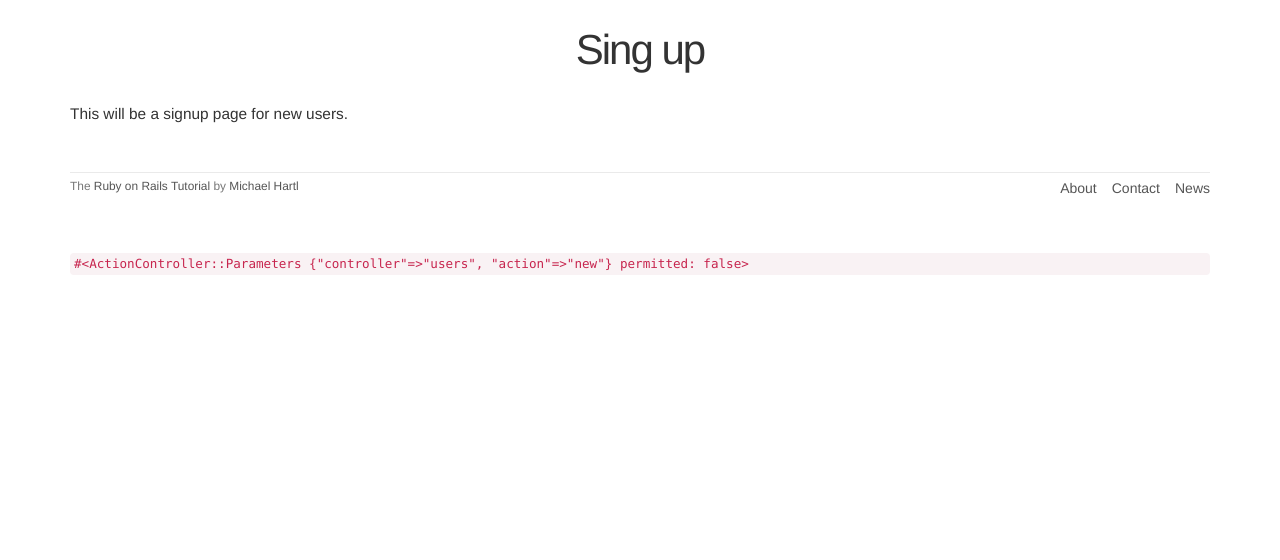
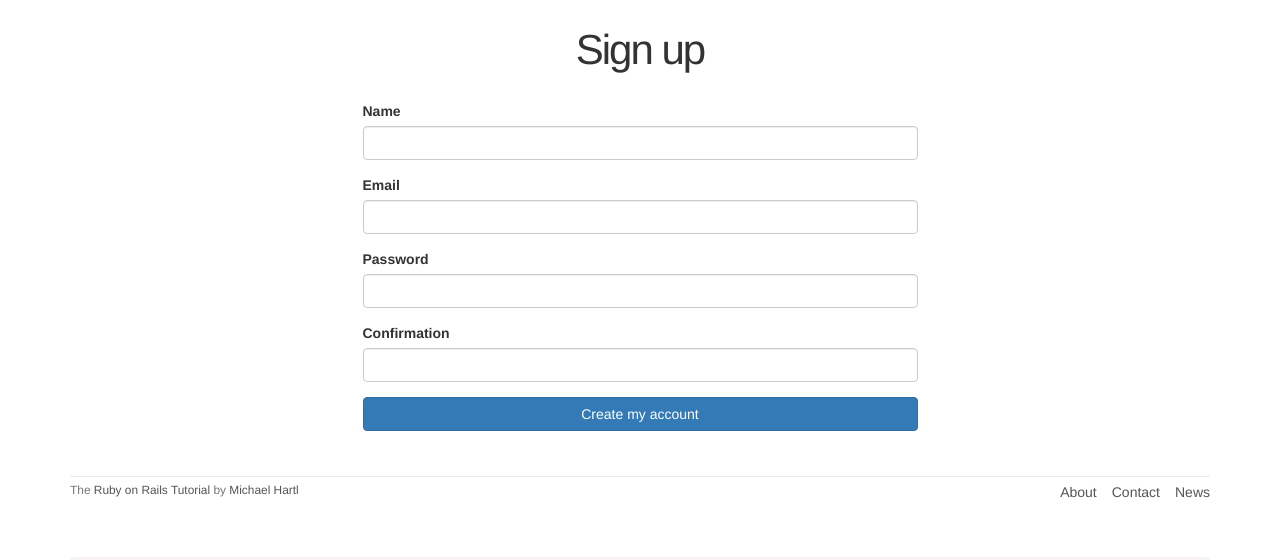
Before and after one commit to HayateKato/sample_app, a Rails app: page /users/new in a window 1280 px wide. Shown: the part 51-611 px from the top of the page. Run offline with Rails 7, Linux system fonts and the light colour scheme; style sheets or scripts are compiled from the project's sources; some libraries are stand-ins or nearby versions.

Commit message:
Update to test invalid user resistration

```diff
--- a/app/assets/stylesheets/custom.scss
+++ b/app/assets/stylesheets/custom.scss
@@ -2,6 +2,16 @@
 @import "bootstrap";
 
 $light-gray: #777;
+
+/* mixins, variables, etc. */
+
+$gray-medium-light: #eaeaea;
+
+@mixin box_sizing {
+  -moz-box-sizing:    border-box;
+  -webkit-box-sizing: border-box;
+  box-sizing:         border-box;
+}
 
 /* universal */
 
@@ -139,3 +149,31 @@ aside {
 .gravatar_edit {
   margin-top: 15px;
 }
+
+/* forms */
+
+input, textarea {
+  border: 1px solid #bbb;
+  width: 100%;
+  margin-bottom: 15px;
+  @include box_sizing;
+}
+
+input {
+  height: auto !important;
+}
+
+#error_explanation {
+  color: red;
+  ul {
+    color: red;
+    margin: 0 0 30px 0;
+  }
+}
+
+.field_with_errors {
+  @extend .has-error;
+  .form-control {
+    color: $state-danger-text;
+  }
+}
--- a/app/controllers/users_controller.rb
+++ b/app/controllers/users_controller.rb
@@ -1,8 +1,25 @@
 class UsersController < ApplicationController
   def new
+    @user = User.new
   end
 
-def show
+  def show
     @user = User.find(params[:id])
   end
+
+  def create
+    @user = User.new(user_params)
+    if @user.save
+      # 保存の成功をここで扱う。
+    else
+      render 'new', status: :unprocessable_entity
+    end
+  end
+
+  private
+
+    def user_params
+      params.require(:user).permit(:name, :email, :password,
+                                   :password_confirmation)
+    end
 end
--- /dev/null
+++ b/app/views/shared/_error_messages.html.erb
@@ -0,0 +1,12 @@
+<% if @user.errors.any? %>
+  <div id="error_explanation">
+    <div class="alert alert-danger">
+      The form contains <%= pluralize(@user.errors.count, "error") %>.
+    </div>
+    <ul>
+    <% @user.errors.full_messages.each do |msg| %>
+      <li><%= msg %></li>
+    <% end %>
+    </ul>
+  </div>
+<% end %>
--- a/app/views/users/new.html.erb
+++ b/app/views/users/new.html.erb
@@ -1,3 +1,24 @@
 <% provide(:title, 'Sign up') %>
-<h1>Sing up</h1>
-<p>This will be a signup page for new users.</p>
+<h1>Sign up</h1>
+
+<div class="row">
+  <div class="col-md-6 col-md-offset-3">
+    <%= form_with(model: @user) do |f| %>
+      <%= render 'shared/error_messages' %>
+
+      <%= f.label :name %>
+      <%= f.text_field :name, class: 'form-control' %>
+
+      <%= f.label :email %>
+      <%= f.email_field :email, class: 'form-control' %>
+
+      <%= f.label :password %>
+      <%= f.password_field :password, class: 'form-control' %>
+
+      <%= f.label :password_confirmation, "Confirmation" %>
+      <%= f.password_field :password_confirmation, class: 'form-control' %>
+
+      <%= f.submit "Create my account", class: "btn btn-primary" %>
+    <% end %>
+  </div>
+</div>
```
Also changed, not shown: test/integration/users_signup_test.rb (added, +19 -0 lines).
